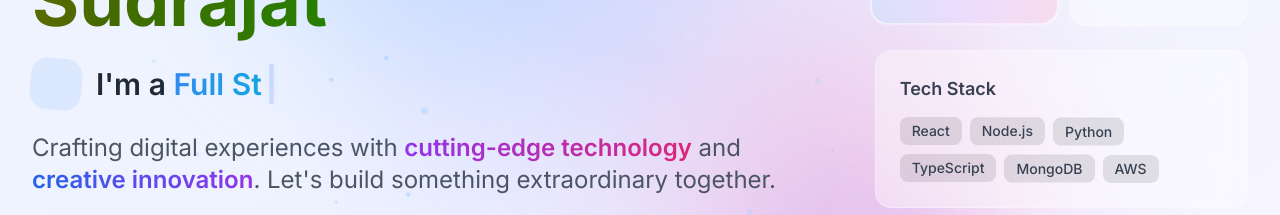
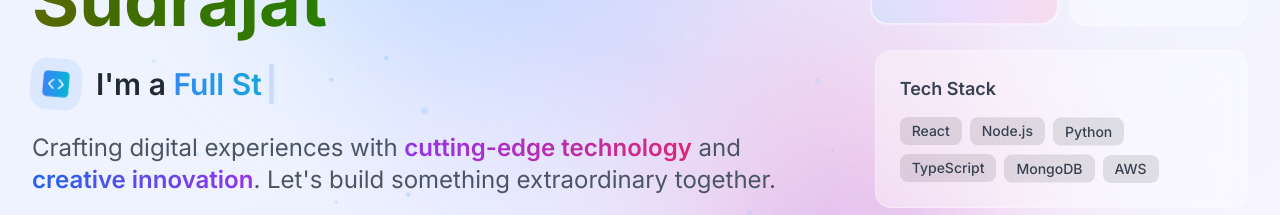
Before and after one commit to Nduyy22/my-portfolio, a React (Vite) app: page / in a window 1280 px wide. Shown: the part 426-641 px from the top of the page. Built offline with nearby package versions, Linux system fonts and the light colour scheme.

Commit message:
Fix: Correct icon display in Hero section typing animation

```diff
--- a/src/components/Hero.jsx
+++ b/src/components/Hero.jsx
@@ -393,7 +393,9 @@
                       repeat: Infinity
                     }}
                   >
-                    <currentRole.icon className={`w-6 h-6 bg-gradient-to-r ${currentRole.color} bg-clip-text text-transparent`} />
+                    <div className={`w-6 h-6 rounded bg-gradient-to-r ${currentRole.color} flex items-center justify-center`}>
+                      <currentRole.icon className="w-4 h-4 text-white" />
+                    </div>
                   </motion.div>
                   <div>
                     <h2 className={`text-lg sm:text-xl md:text-2xl lg:text-3xl font-semibold ${isDark ? 'text-gray-200' : 'text-gray-800'}`}>
```
